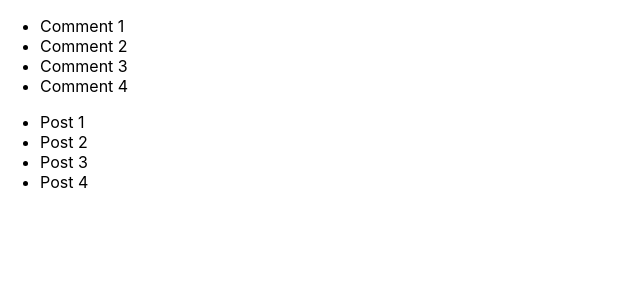
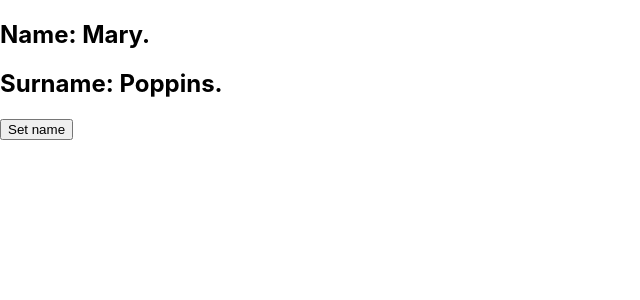
Before and after one commit to dattruongthe/react-js, a React (Create React App) app: page / in a window 1280 px wide. Shown: the top 300 px of the page, without its empty margins (0-640 px from the left). Built offline with nearby package versions, Linux system fonts and the light colour scheme.

Commit message:
React Hook - Basic samples

```diff
--- a/src/App.js
+++ b/src/App.js
@@ -1,12 +1,11 @@
 import React from 'react';
 import './App.css';
-import CommentList from "./components/Blog/commentList";
-import BlogPostWithDataSource from "./components/Blog/blogPost";
+import Form from "./components/Hook/form";
+
 function App() {
     return (
         <>
-            <CommentList />
-            <BlogPostWithDataSource />
+            <Form />
         </>
     );
 }
--- /dev/null
+++ b/src/components/Hook/form.js
@@ -0,0 +1,33 @@
+import React, {useState, useEffect} from 'react';
+
+function Form() {
+    // 1. Use the name state variable
+    const [name, setName] = useState('Mary');
+
+    // 2. Use an effect for persisting the form
+    useEffect(function persistForm() {
+        if (name !== '') {
+            localStorage.setItem('formData', name);
+        }
+    });
+
+    // 3. Use the surname state variable
+    const [surname, setSurname] = useState('Poppins');
+
+    // 4. Use an effect for updating the title
+    useEffect(function updateTitle() {
+        document.title = name + ' ' + surname;
+    });
+
+    return (
+        <>
+            <h2>Name: {name}.</h2>
+            <h2>Surname: {surname}.</h2>
+            <button onClick={() => {setName('Dat')}}>
+                Set name
+            </button>
+        </>
+    )
+}
+
+export default Form;
```
Also changed, not shown: src/components/Hook/clickCount.js (added, +20 -0 lines).
